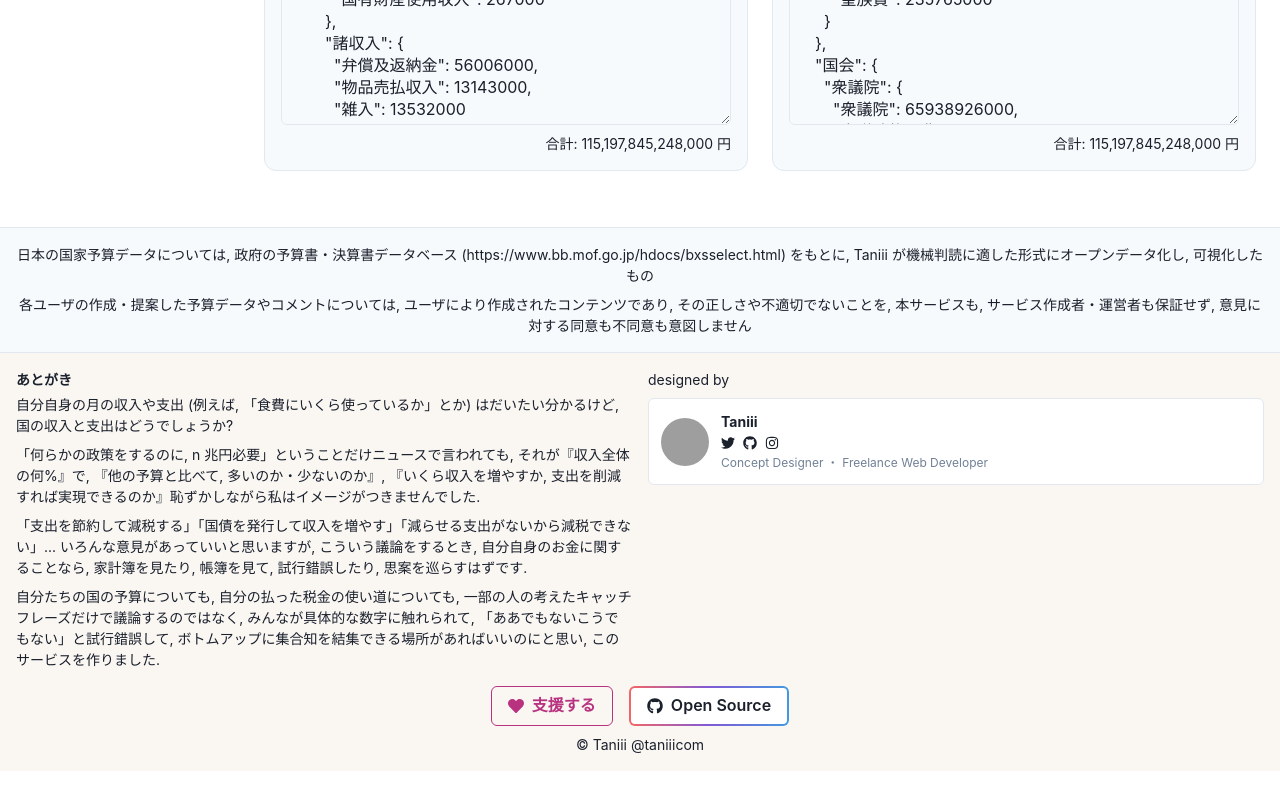
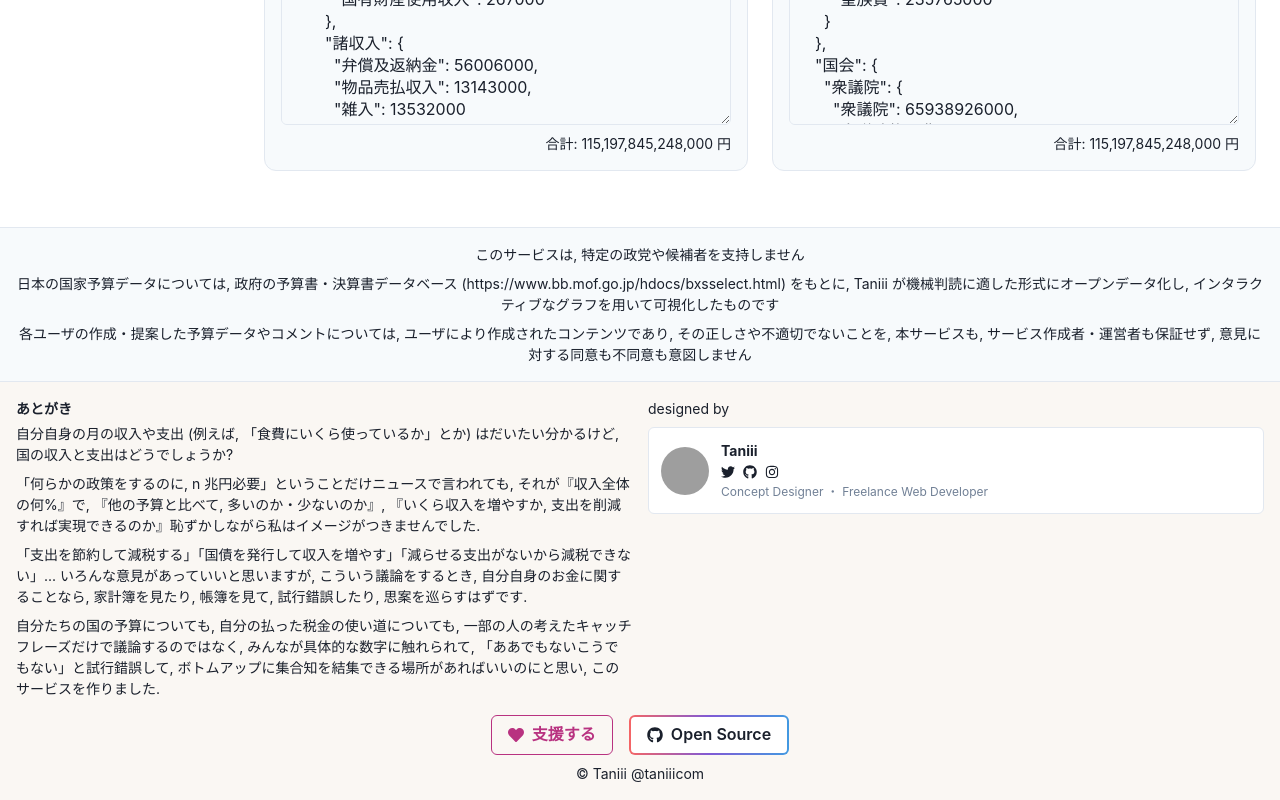
Before and after one commit to taniiicom/yosan-org, a Next.js app in the folder front/: page / in a window 1280 px wide. Shown: the part 1960-2760 px from the top of the page. Before the commit the page ends 2731 px from the top, so only its background shows below. Built offline with nearby package versions, Linux system fonts and the light colour scheme; grey boxes are pictures that could not be loaded.

Commit message:
up: [uiux][design][rhetoric][original] Footer > Footernote > rhetoric ^^

```diff
--- a/front/src/components/Footer.tsx
+++ b/front/src/components/Footer.tsx
@@ -34,6 +34,7 @@ export default function Footer() {
         _dark={{ bg: "gray.800" }}
       >
         <Stack spacing={2} fontSize="sm">
+          <Text>このサービスは, 特定の政党や候補者を支持しません</Text>
           <Text>
             日本の国家予算データについては, 政府の予算書・決算書データベース (
             <Link
@@ -47,7 +48,8 @@ export default function Footer() {
               {" "}
               Taniii
             </Link>{" "}
-            が機械判読に適した形式にオープンデータ化し, 可視化したもの
+            が機械判読に適した形式にオープンデータ化し,
+            インタラクティブなグラフを用いて可視化したものです
           </Text>
           <Text>
             各ユーザの作成・提案した予算データやコメントについては,
```
